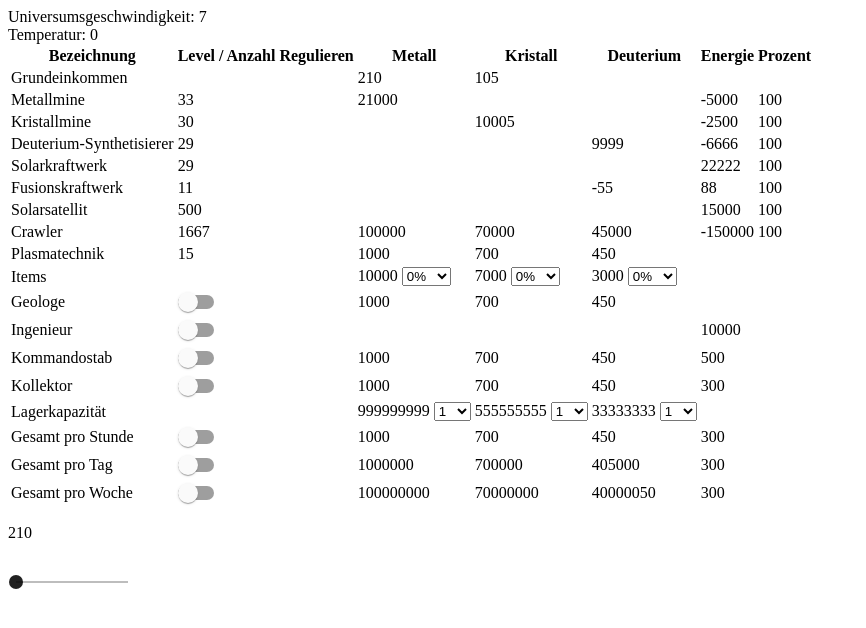
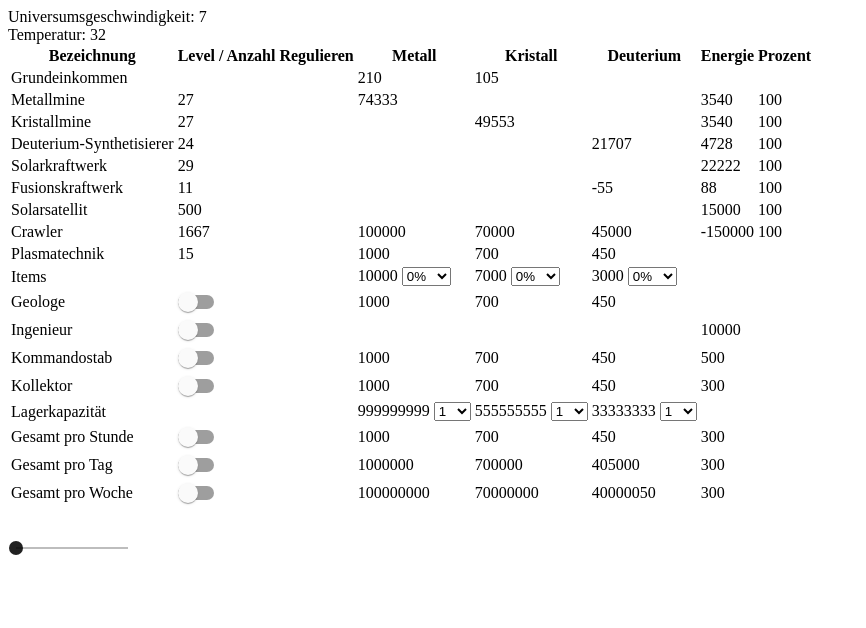
Before and after one commit to Daddelbob/ogame_calculator, an Angular app: page / in a window 1280 px wide. Shown: the top 628 px of the page, without its empty margins (0-866 px from the left). Built offline with nearby package versions, Linux system fonts and the light colour scheme.

Commit message:
feat(table): add mines production to table

```diff
--- a/src/app/app.component.html
+++ b/src/app/app.component.html
@@ -1,5 +1,5 @@
-<div>Universumsgeschwindigkeit: 7</div>
-<div>Temperatur: 0</div>
+<div>Universumsgeschwindigkeit: {{ universeSpeed }}</div>
+<div>Temperatur: {{ temperature }}</div>
 <table>
   <tr>
     <th>Bezeichnung</th>
@@ -15,41 +15,41 @@
     <td>Grundeinkommen</td>
     <td></td>
     <td></td>
-    <td>210</td>
-    <td>105</td>
+    <td>{{ baseIncomeMetal * universeSpeed }}</td>
+    <td>{{ baseIncomeCrystal * universeSpeed }}</td>
     <td></td>
     <td></td>
     <td></td>
   </tr>
   <tr>
     <td>Metallmine</td>
-    <td>33</td>
+    <td>{{ metalMineLvl }}</td>
     <td></td>
-    <td>21000</td>
+    <td>{{ metalMineProd }}</td>
     <td></td>
     <td></td>
-    <td>-5000</td>
-    <td>100</td>
+    <td>{{ metalMineEnergyConsumtion }}</td>
+    <td>{{ metalMinePercentage }}</td>
   </tr>
   <tr>
     <td>Kristallmine</td>
-    <td>30</td>
+    <td>{{ crystalMineLvl }}</td>
     <td></td>
     <td></td>
-    <td>10005</td>
+    <td>{{ crystalMineProd }}</td>
     <td></td>
-    <td>-2500</td>
-    <td>100</td>
+    <td>{{ crystalMineEnergyConsumtion }}</td>
+    <td>{{ crystalMinePercentage }}</td>
   </tr>
   <tr>
     <td>Deuterium-Synthetisierer</td>
-    <td>29</td>
+    <td>{{ deuteriumSynthesizerLvl }}</td>
     <td></td>
     <td></td>
     <td></td>
-    <td>9999</td>
-    <td>-6666</td>
-    <td>100</td>
+    <td>{{ deuteriumSynthesizerProd }}</td>
+    <td>{{ deuteriumSynthesizerEnergyConsumtion }}</td>
+    <td>{{ deuteriumSynthesizerPercentage }}</td>
   </tr>
   <tr>
     <td>Solarkraftwerk</td>
--- a/src/app/app.component.ts
+++ b/src/app/app.component.ts
@@ -1,4 +1,7 @@
 import { Component } from "@angular/core";
+import { MetalMine } from "./utility/metalMine";
+import { CrystalMine } from "./utility/crystalMine";
+import { DeuteriumSynthesizer } from "./utility/deuteriumSynthesizer";
 
 @Component({
   selector: "ogc-root",
@@ -21,15 +24,39 @@ export class AppComponent {
   public plasmaTechnology: number = 0;
 
   // Planet Variables
-  public temperature: number = 0;
+  public temperature: number = 32;
 
   // Metal Mine Variables
-  public metallMineLvl: number = 26;
-  public metallMinePercentage: number = 100;
+  public metalMineLvl: number = 27;
+  public metalMinePercentage: number = 100;
   public metalItem: number = 0;
-  public metallMineProd: number = this.calcMetalMineProd(
-    this.metallMineLvl,
-    this.universeSpeed
+  public metalMineProd: number =
+    MetalMine.production(this.metalMineLvl) * this.universeSpeed;
+  public metalMineEnergyConsumtion: number = MetalMine.energyConsumption(
+    this.metalMineLvl
+  );
+
+  // Crystal Mine Variables
+  public crystalMineLvl: number = 27;
+  public crystalMinePercentage: number = 100;
+  public crystalItem: number = 0;
+  public crystalMineProd: number =
+    CrystalMine.production(this.crystalMineLvl) * this.universeSpeed;
+  public crystalMineEnergyConsumtion: number = CrystalMine.energyConsumption(
+    this.crystalMineLvl
+  );
+
+  // Deuterium Synthesizer Variables
+  public deuteriumSynthesizerLvl: number = 24;
+  public deuteriumSynthesizerPercentage: number = 100;
+  public deuteriumItem: number = 0;
+  public deuteriumSynthesizerProd: number =
+    DeuteriumSynthesizer.production(
+      this.deuteriumSynthesizerLvl,
+      this.temperature
+    ) * this.universeSpeed;
+  public deuteriumSynthesizerEnergyConsumtion: number = DeuteriumSynthesizer.energyConsumption(
+    this.deuteriumSynthesizerLvl
   );
 
   constructor() {}
@@ -55,8 +82,8 @@ export class AppComponent {
       ((Math.floor(
         30 *
           metallMineLvl *
-          Math.pow(1.1, this.metallMineLvl) *
-          (this.metallMinePercentage / 100) *
+          Math.pow(1.1, this.metalMineLvl) *
+          (this.metalMinePercentage / 100) *
           (this.geologistFactorAll / 100) *
           (this.metalItem / 100) +
           this.baseIncomeMetal
```
Also changed, not shown: src/app/utility/crawler.ts (added, +10 -0 lines), src/app/utility/officers.ts (added, +8 -0 lines).
